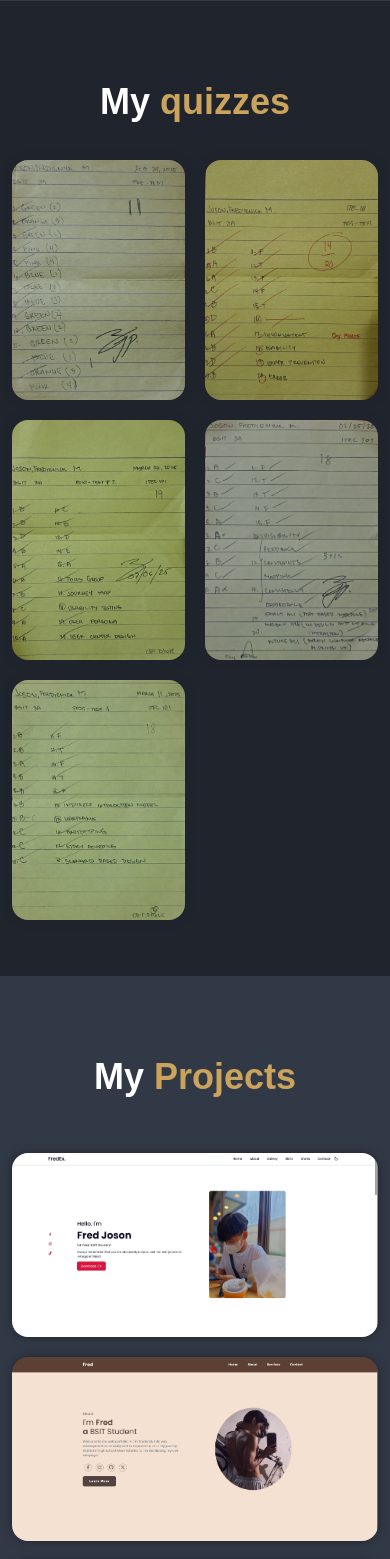
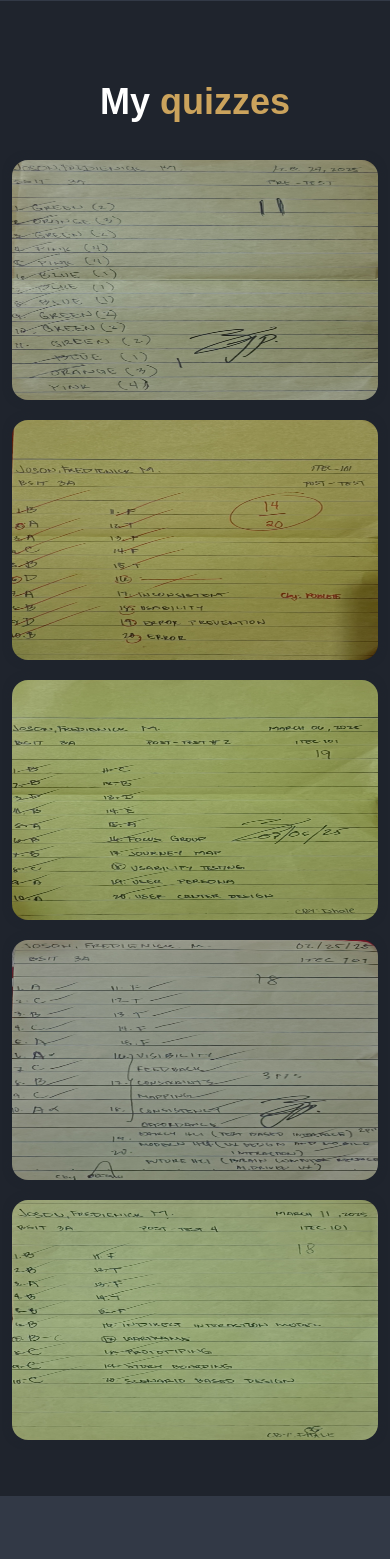
Before and after one commit to Fredienick30/WebPortfolio, a PHP site: page / in a window 390 px wide. Shown: the part 1687-3246 px from the top of the page. Run offline with PHP 8.4, Linux system fonts and the light colour scheme; some libraries are stand-ins or nearby versions.

Commit message:
Initial commit - Web Portfolio

```diff
--- a/style.css
+++ b/style.css
@@ -606,6 +606,10 @@ footer {
     .projects-container {
         grid-template-columns: 1fr;
     }
+
+    .quizzes-container {
+        grid-template-columns: 1fr;
+    }
 }
 
 @media (max-width: 450px) {
```
